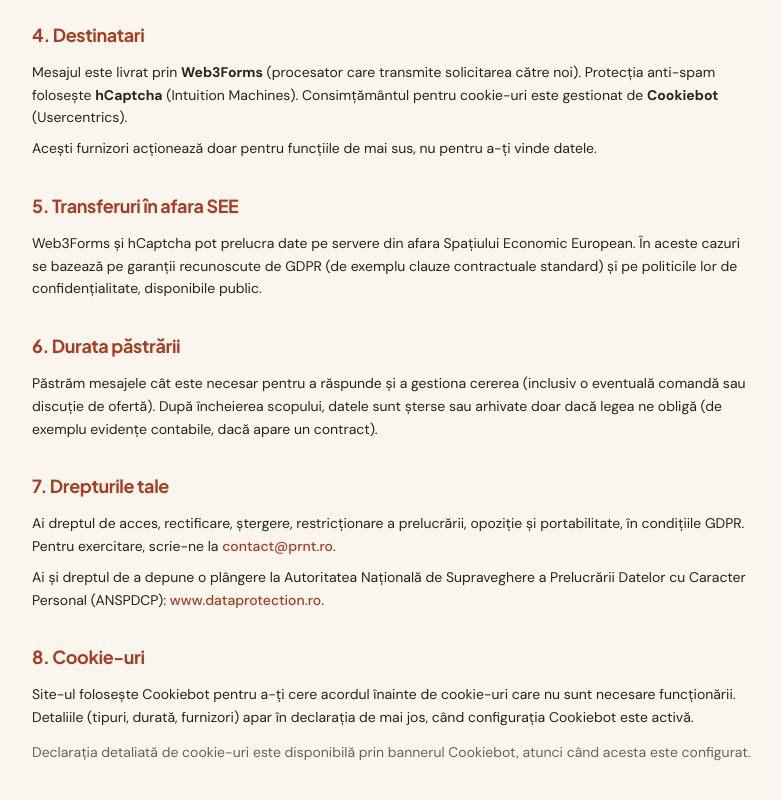
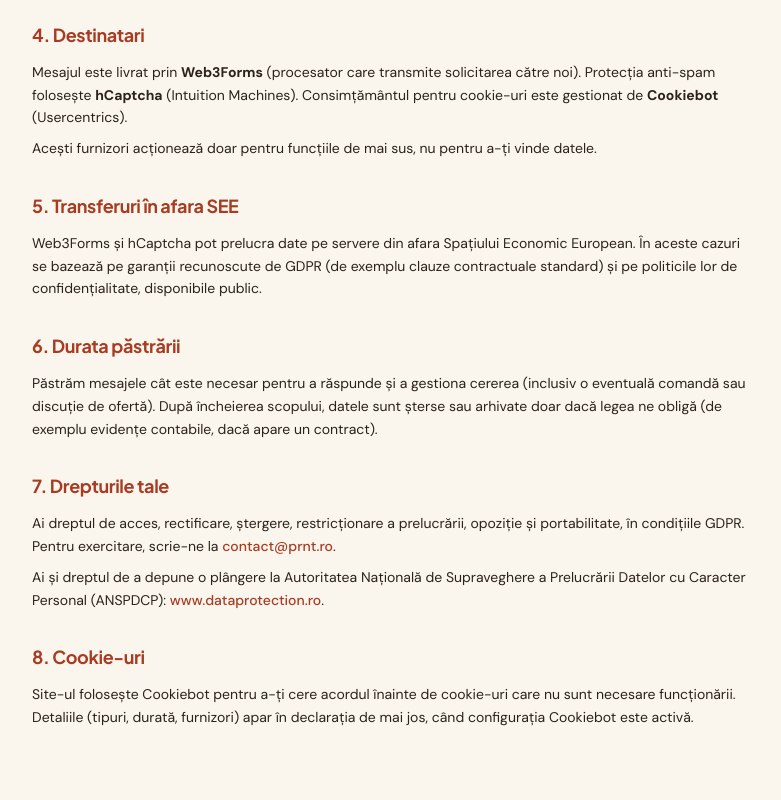
Before and after one commit to marinachemihnea/prnt, a Next.js app: page /confidentialitate in a window 1280 px wide. Shown: the part 895-1695 px from the top of the page, without its empty margins (248-1029 px from the left). Built offline with nearby package versions, Linux system fonts and the light colour scheme.

Commit message:
removed cookie details

```diff
--- a/src/app/confidentialitate/page.tsx
+++ b/src/app/confidentialitate/page.tsx
@@ -197,20 +197,6 @@ export default function ConfidentialitatePage() {
               durată, furnizori) apar în declarația de mai jos, când
               configurația Cookiebot este activă.
             </p>
-            {cookiebotId ? (
-              <div className="mt-6 rounded-sm border border-border bg-background p-4">
-                <Script
-                  id="CookieDeclaration"
-                  src={`https://consent.cookiebot.com/${cookiebotId}/cd.js`}
-                  strategy="afterInteractive"
-                />
-              </div>
-            ) : (
-              <p className="mt-3 text-muted-foreground">
-                Declarația detaliată de cookie-uri este disponibilă prin bannerul
-                Cookiebot, atunci când acesta este configurat.
-              </p>
-            )}
           </section>
         </div>
       </article>
```
